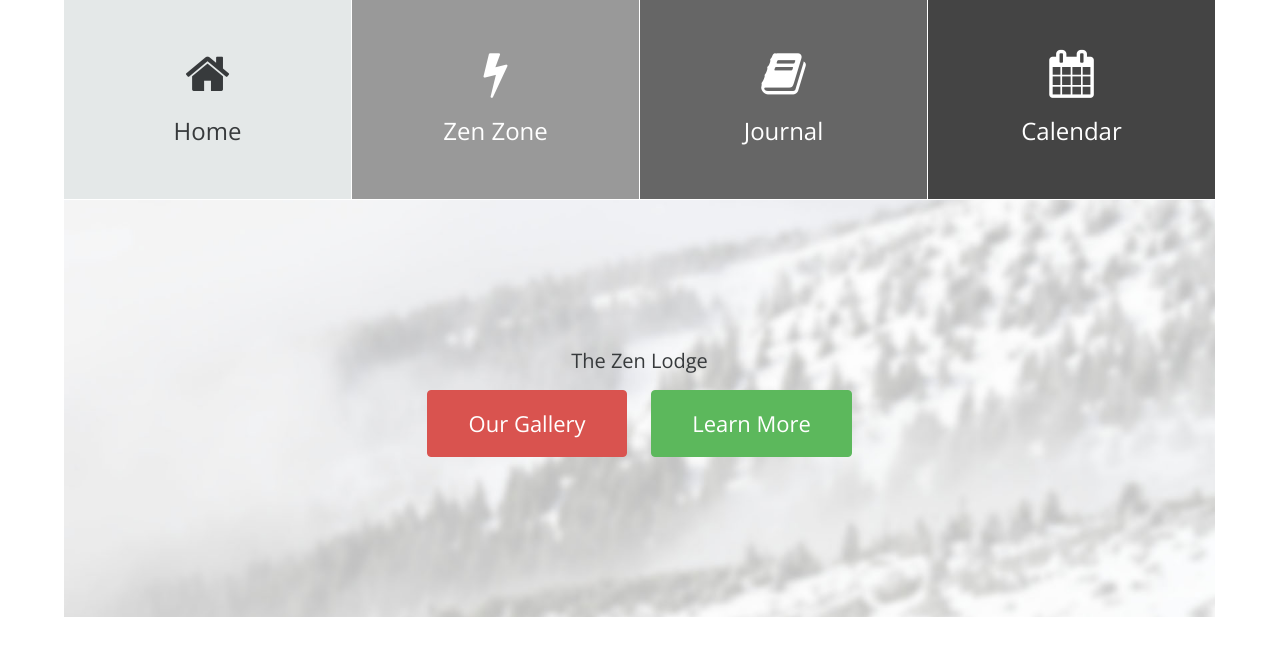
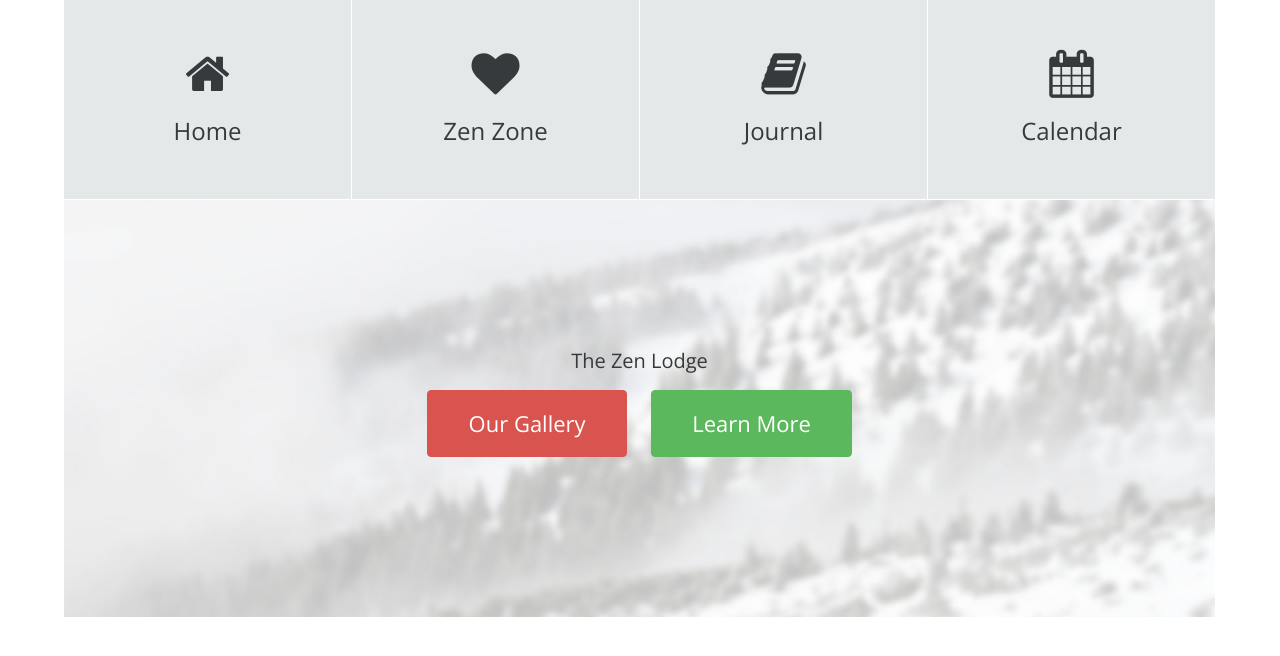
Before and after one commit to numnon1/bitcamp2019, a plain HTML site: page index.html in a window 1280 px wide. Drawn offline with nearby package versions, Linux system fonts and the light colour scheme.

Commit message:
Update index.html

```diff
--- a/index.html
+++ b/index.html
@@ -20,20 +20,20 @@
 
 	<div class="container-fluid">
 
-    <div class="row">
+    <div class = "row">
       <div class="sigma-content col-md-3 col-sm-1 sigma-bg-lightgray text-center">
           <span class="sigma-icon fa fa-home"></span>
             <h2>Home</h2>
       </div>
-        <div class="sigma-content col-lg-3 col-md-6 sigma-bg-gray text-center">
-          <span class="sigma-icon fa fa-bolt"></span>
+        <div class="sigma-content col-md-3 col-sm-2 sigma-bg-lightgray text-center">
+          <span class="sigma-icon fa fa-heart"></span>
           <h2>Zen Zone</h2>
         </div>
-        <div class="sigma-content col-lg-3 col-md-6 sigma-bg-darkgray text-center">
+        <div class="sigma-content col-md-3 col-sm-2 sigma-bg-lightgray text-center">
           <span class="sigma-icon fa fa-book"></span>
           <h2>Journal</h2>
         </div>
-        <div class="sigma-content col-lg-3 col-md-6 sigma-bg-black text-center">
+        <div class="sigma-content col-md-3 col-sm-2 sigma-bg-lightgray text-center">
           <span class="sigma-icon fa fa-calendar"></span>
           <h2>Calendar</h2>
         </div>
```
